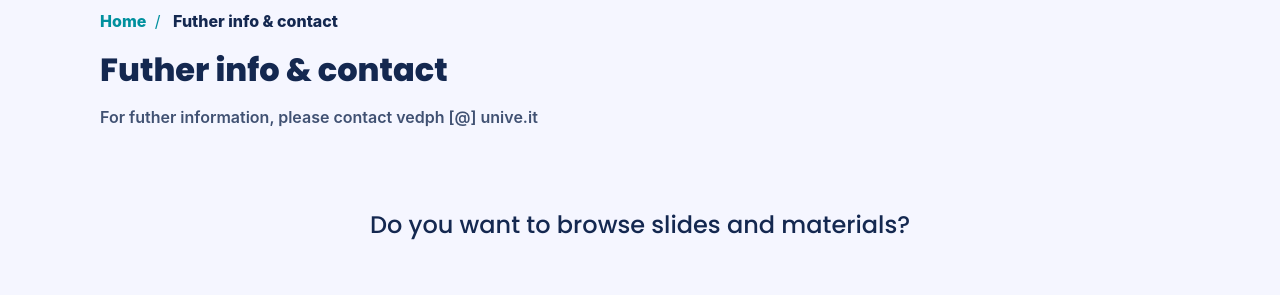
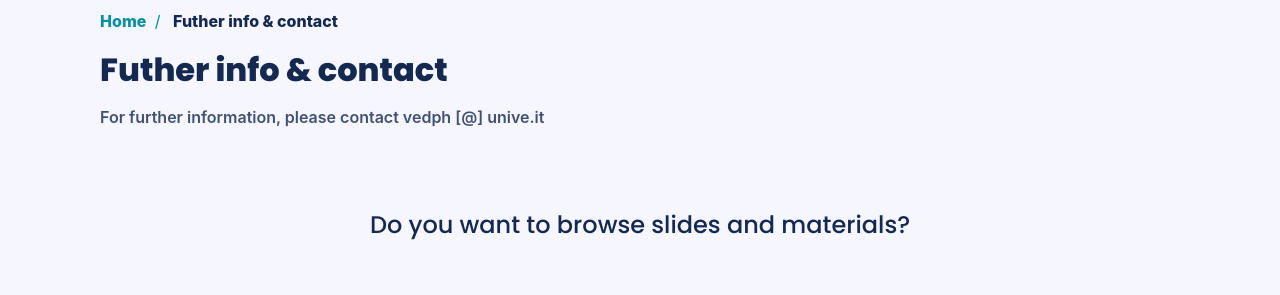
Before and after one commit to vedph/summercamp, a Jekyll site: the page built from infocontacts.html, in a window 1280 px wide. Shown: the part 154-449 px from the top of the page. Built offline with Jekyll 4.4.1, drawn with Linux system fonts in a browser that asks for light colours; nearby versions of some CDN libraries; some web fonts are replaced.

Commit message:
Fix typo

```diff
--- a/_data/category_list.yml
+++ b/_data/category_list.yml
@@ -9,4 +9,4 @@ speakers:
   description:
 infocontacts:
   name: Futher info & contact
-  description: For futher information, please contact vedph [@] unive.it
+  description: For further information, please contact vedph [@] unive.it
```
